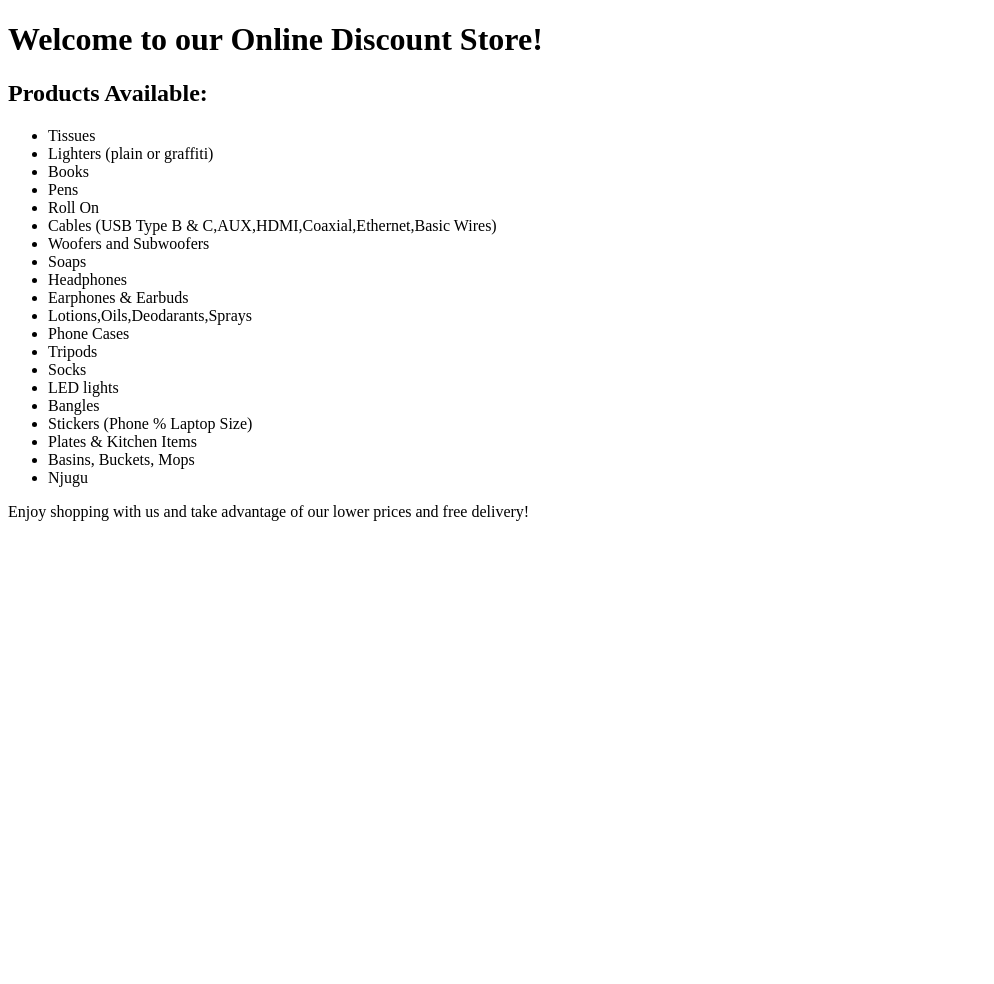
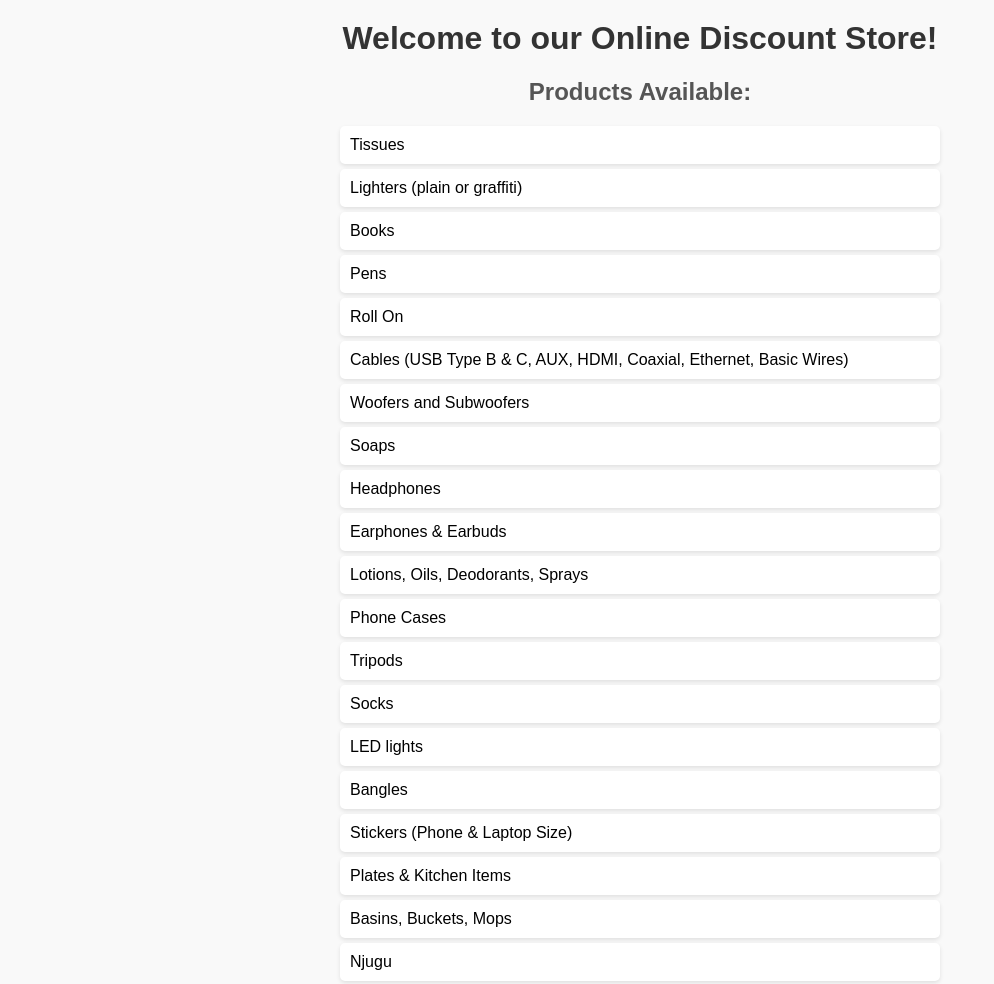
Before and after one commit to Bossmahnn/Swift, a plain HTML site: page index.html in a window 1280 px wide. Shown: the top 984 px of the page, without its empty margins (0-994 px from the left). Before the commit the page ends 800 px from the top, so only its background shows below. Drawn offline with Linux system fonts and the light colour scheme.

Commit message:
Add files via upload

```diff
--- a/index.html
+++ b/index.html
@@ -2,10 +2,44 @@
 <html lang="en">
     <head>
         <meta charset="UTF-8">
-        <meta http-equiv="=X-UA-Compatible"
-        content="IE=edge">
-        <meta name="viewport"content="width=device-width,initial-scale=1.0">
+        <meta http-equiv="=X-UA-Compatible" content="IE=edge">
+        <meta name="viewport" content="width=device-width, initial-scale=1.0">
         <title>Discount Store</title>
+        <style>
+            body {
+                font-family: Arial, sans-serif;
+                background-color: #f9f9f9;
+                margin: 0;
+                padding: 0;
+            }
+            h1 {
+                color: #333;
+                text-align: center;
+                margin-top: 20px;
+            }
+            h2 {
+                color: #555;
+                text-align: center;
+            }
+            ul {
+                list-style-type: none;
+                padding: 0;
+                margin: 0 auto;
+                max-width: 600px;
+            }
+            li {
+                background-color: #fff;
+                padding: 10px;
+                margin: 5px 0;
+                border-radius: 5px;
+                box-shadow: 0 2px 4px rgba(0, 0, 0, 0.1);
+            }
+            p {
+                text-align: center;
+                color: #777;
+                margin-top: 20px;
+            }
+        </style>
     </head>
     <body>
         <h1>Welcome to our Online Discount Store!</h1>
@@ -16,18 +50,18 @@
             <li>Books</li>
             <li>Pens</li>
             <li>Roll On</li>
-            <li>Cables (USB Type B & C,AUX,HDMI,Coaxial,Ethernet,Basic Wires)</li>
+            <li>Cables (USB Type B & C, AUX, HDMI, Coaxial, Ethernet, Basic Wires)</li>
             <li>Woofers and Subwoofers</li>
             <li>Soaps</li>
             <li>Headphones</li>
             <li>Earphones & Earbuds</li>
-            <li>Lotions,Oils,Deodarants,Sprays</li>
+            <li>Lotions, Oils, Deodorants, Sprays</li>
             <li>Phone Cases</li>
             <li>Tripods</li>
             <li>Socks</li>
             <li>LED lights</li>
             <li>Bangles</li>
-            <li>Stickers (Phone % Laptop Size)</li>
+            <li>Stickers (Phone & Laptop Size)</li>
             <li>Plates & Kitchen Items</li>
             <li>Basins, Buckets, Mops</li>
             <li>Njugu</li>
```
